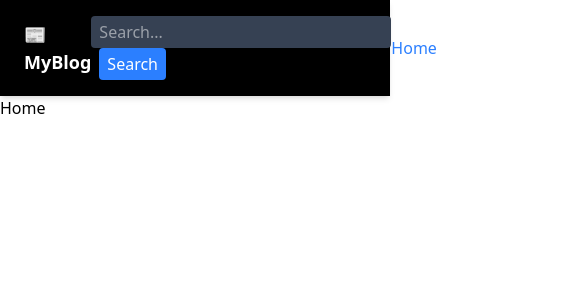
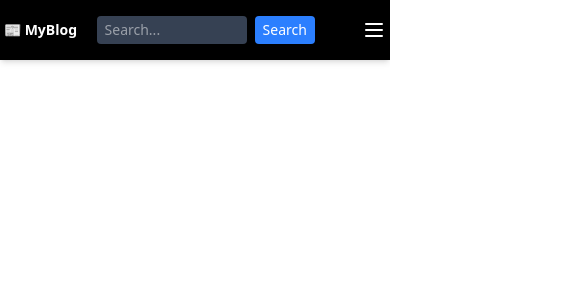
Before and after one commit to Azim-Eham/Blog-Project, a React (Vite) app: page / in a window 390 px wide. Shown: the top 300 px of the page, 585 px wide, since content can reach past the window. Built offline with nearby package versions, Linux system fonts and the light colour scheme.

Commit message:
2nd commit

```diff
--- a/src/components/Navbar.jsx
+++ b/src/components/Navbar.jsx
@@ -1,11 +1,11 @@
-import React from 'react'
+import React, { useState } from 'react'
 import {Link, NavLink, useNavigate} from 'react-router-dom'
 import {useSelector, useDispatch} from 'react-redux'
 import {logout} from '../redux/authSlice'
 
 const Navbar = () => {
 
-
+    const [isMenuOpen, setIsMenuOpen] = useState(false);
     const isAuthenticated = useSelector((state) => state.auth.isAuthenticated);
     const dispatch = useDispatch();
     const navigate = useNavigate();
@@ -13,37 +13,69 @@ const Navbar = () => {
     const handleLogout = () =>{
       dispatch(logout());
       navigate('/');
+      setIsMenuOpen(false);
     }
 
+    const toggleMenu = () => {
+      setIsMenuOpen(!isMenuOpen);
+    }
 
   return (
-    <nav className='bg-black text-white shadow-md px-6 py-4'>
+    <nav className='bg-black text-white shadow-md px-1 md:px-6 py-4'>
       <div className='max-w-6xl mx-auto flex justify-between items-center'>
-        <div className='text-lg font-bold'>
-          <Link to='/'>📰 MyBlog</Link>
+        <div className='text-sm md:text-lg font-bold'>
+          <Link to='/' onClick={() => setIsMenuOpen(false)}>📰 MyBlog</Link>
         </div>
         <div>
-          <input type="search" placeholder="Search..." className="px-2 py-1 rounded bg-gray-700 w-[300px]" />
+          <input type="search" placeholder="Search..." className="px-2 py-1 rounded text-sm bg-gray-700 w-[150px] md:w-[250px] focus:outline-none" />
           <button
-            className='bg-blue-500 px-2 py-1 mx-2 rounded hover:bg-blue-600 cursor-pointer'>
+            className='bg-blue-500 text-sm md:text-md px-2 py-1 mx-2 rounded hover:bg-blue-600 active:bg-blue-700 cursor-pointer'>
             Search
           </button>
         </div>
         <div>
-          <ul className='flex space-x-4'>
-            <li><NavLink to='/' className={({isActive}) => (isActive ? 'text-blue-500' : '')}>Home</NavLink></li>
-            <li><NavLink to='/about' className={({isActive}) => (isActive ? 'text-blue-500' : '')}>About</NavLink></li>
-            <li><NavLink to='/admin' className={({isActive}) => (isActive ? 'text-blue-500' : '')}>Dashboard</NavLink></li>
+          <ul className='hidden md:flex space-x-4'>
+            <li><NavLink to='/' className={({isActive}) => `hover:text-blue-400 ${isActive ? 'text-blue-500' : ''}`}>Home</NavLink></li>
+            <li><NavLink to='/about' className={({isActive}) => `hover:text-blue-400 ${isActive ? 'text-blue-500' : ''}`}>About</NavLink></li>
+            <li><NavLink to='/admin' className={({isActive}) => `hover:text-blue-400 ${isActive ? 'text-blue-500' : ''}`}>Dashboard</NavLink></li>
             {isAuthenticated ? (
               <li><button onClick={handleLogout} className='bg-red-500 px-4 py-2 rounded'>Logout</button></li>
             ) : (
-              <li><NavLink to='/login' className={({isActive}) => (isActive ? 'text-blue-500' : '')}>Login</NavLink></li>
+              <li><NavLink to='/login' className={({isActive}) => `hover:text-blue-400 ${isActive ? 'text-blue-500' : ''}`}>Login</NavLink></li>
             )}
           </ul>
         </div>
 
+
+        <button onClick={toggleMenu} className='md:hidden focus:outline-none'>
+          <svg
+              className="w-6 h-6"
+              fill="none"
+              stroke="currentColor"
+              viewBox="0 0 24 24"
+              xmlns="http://www.w3.org/2000/svg">
+            {isMenuOpen ? (
+              <path strokeLinecap="round" strokeLinejoin="round" strokeWidth={2} d="M6 18L18 6M6 6l12 12" />
+            ) : (
+              <path strokeLinecap="round" strokeLinejoin="round" strokeWidth={2} d="M4 6h16M4 12h16M4 18h16" />
+            )}
+          </svg>
+        </button>
       </div>
-
+      {isMenuOpen && (
+        <div className="md:hidden mt-4 flex flex-col space-y-3">
+          <NavLink to='/' onClick={toggleMenu} className={({isActive}) => `hover:text-blue-400 ${isActive ? 'text-blue-500' : ''}`}>Home</NavLink>
+          <NavLink to="/about" onClick={toggleMenu} className={({isActive}) => `hover:text-blue-400 ${isActive ? 'text-blue-500' : ''}`}>About</NavLink>
+          {isAuthenticated && (
+            <NavLink to="/admin" onClick={toggleMenu} className={({isActive}) => `hover:text-blue-400 ${isActive ? 'text-blue-500' : ''}`}>Dashboard</NavLink>
+          )}
+          {!isAuthenticated ? (
+            <NavLink to="/login" onClick={toggleMenu} className={({isActive}) => `hover:text-blue-400 ${isActive ? 'text-blue-500' : ''}`}>Login</NavLink>
+          ) : (
+            <button onClick={handleLogout} className={({isActive}) => `hover:text-blue-400 ${isActive ? 'text-blue-500' : ''}`}>Logout</button>
+          )}
+        </div>
+      )}
     </nav>
   )
 }
--- a/src/pages/Home.jsx
+++ b/src/pages/Home.jsx
@@ -1,8 +1,15 @@
 import React from 'react'
+import {useSelector} from 'react-redux'
+import {Link} from 'react-router-dom'
 
 const Home = () => {
+
+  const posts = useSelector((state) => state.posts.posts);
+
   return (
-    <div>Home</div>
+    <div>
+
+    </div>
   )
 }
 
```
Also changed, not shown: src/App.css (deleted).
